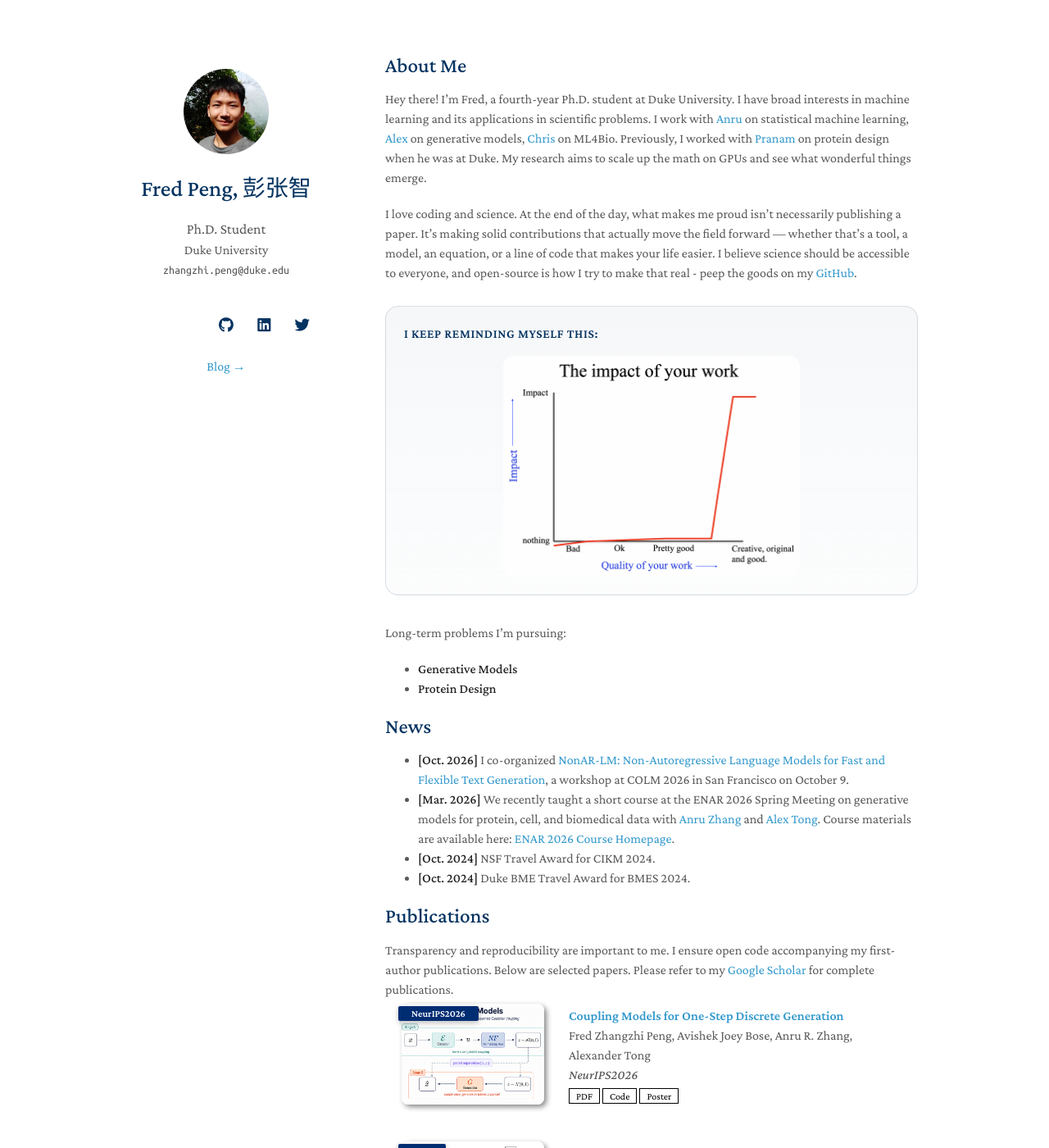
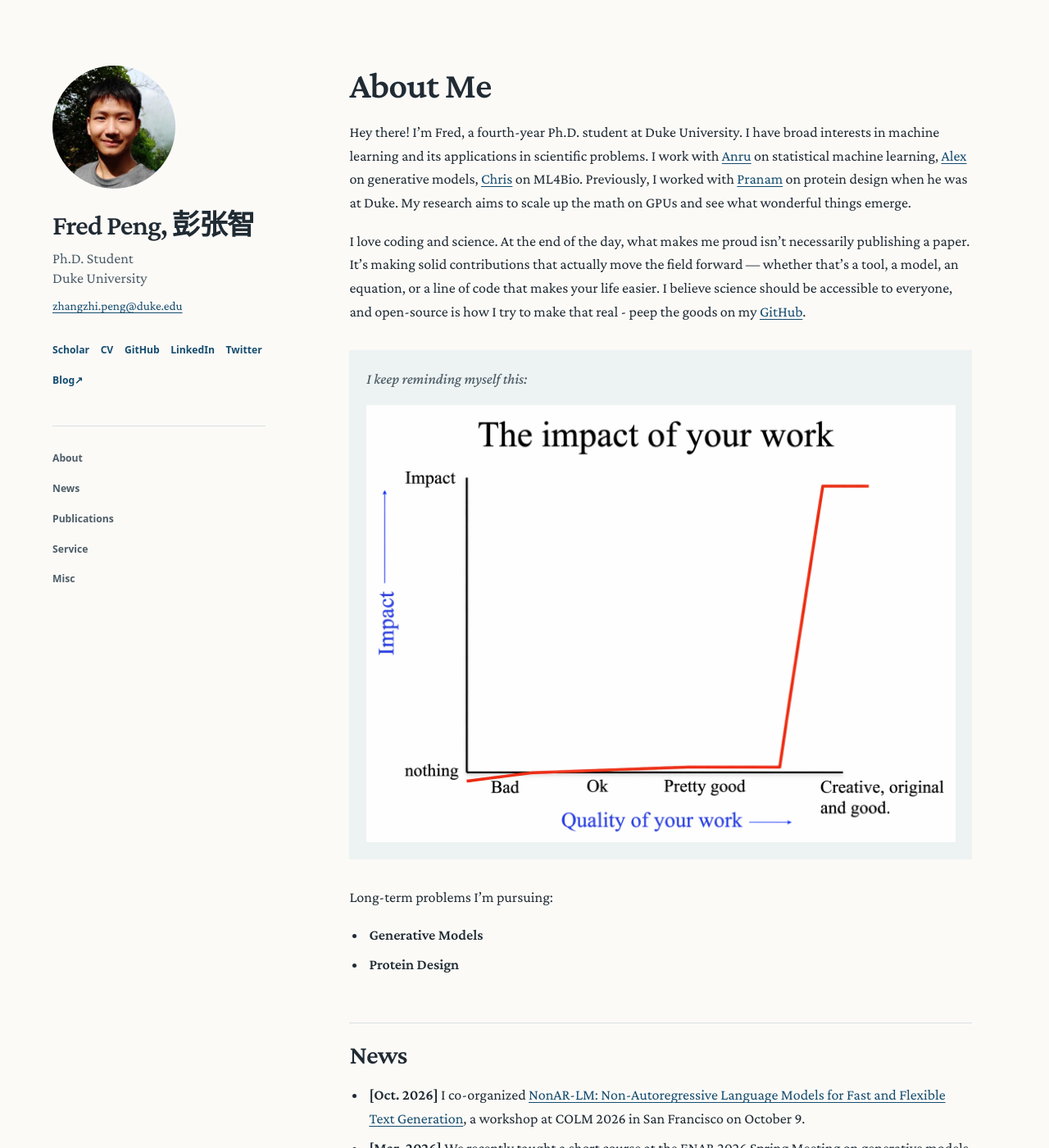
Before and after one commit to pengzhangzhi/home, a Jekyll site: the page built from index.md, in a window 1280 px wide and 1400 px high. Shown: the whole window at 82% size. Built offline with Jekyll 4.4.1, drawn with Linux system fonts in a browser that asks for light colours; nearby versions of some CDN libraries; a style sheet for code colours, icons or effects is not loaded; our own code applies the rules of GitHub Pages for plain Markdown files; some of the changed text lies outside the part shown.

Commit message:
Improve homepage layout and accessibility

```diff
--- a/_includes/publications.md
+++ b/_includes/publications.md
@@ -1,67 +1,27 @@
-<h2 id="publications" style="margin: 2px 0px -15px;">Publications</h2>
+<h2 id="publications">Publications</h2>
+<p>Transparency and reproducibility are important to me. I ensure open code accompanying my first-author publications. Below are selected papers. Please refer to my <a href="https://scholar.google.co.uk/citations?hl=en&user=bZwJ9oUAAAAJ">Google Scholar</a> for complete publications.</p>
 
-<div class="publications">
-<ol class="bibliography">
-
-Transparency and reproducibility are important to me. I ensure open code accompanying my first-author publications. Below are selected papers. Please refer to my <a href="https://scholar.google.co.uk/citations?hl=en&user=bZwJ9oUAAAAJ">Google Scholar</a> for complete publications.
-
-
+<ol class="publications">
 {% for link in site.data.publications.main %}
-
-<li>
-<div class="pub-row">
-  <div class="col-sm-3 abbr" style="position: relative;padding-right: 15px;padding-left: 15px;">
-    {% if link.image %}
-    <img src="{{ link.image }}" class="teaser img-fluid z-depth-1" style="width=100;height=40%">
-    {% endif %}
-    {% if link.conference_short %}
-    <abbr class="badge">{{ link.conference_short }}</abbr>
-    {% endif %}
-  </div>
-  <div class="col-sm-9" style="position: relative;padding-right: 15px;padding-left: 20px;">
-      <div class="title"><a href="{{ link.pdf }}">{{ link.title }}</a></div>
-      <div class="author">{{ link.authors }}</div>
-      <div class="periodical"><em>{{ link.conference }}</em>
+  <li class="publication">
+    {% if link.image %}<div class="publication-image"><img src="{{ link.image | relative_url }}" alt="" loading="lazy">{% if link.conference_short %}<span class="publication-badge">{{ link.conference_short }}</span>{% endif %}</div>{% endif %}
+    <div class="publication-details">
+      <h3>{% if link.pdf %}<a href="{{ link.pdf }}">{{ link.title }}</a>{% else %}{{ link.title }}{% endif %}</h3>
+      <p class="publication-authors">{{ link.authors }}</p>
+      <p class="publication-venue">{{ link.conference }}</p>
+      <div class="publication-links">
+        {% if link.pdf %}<a href="{{ link.pdf }}" aria-label="PDF — {{ link.title | escape }}">PDF</a>{% endif %}
+        {% if link.code %}<a href="{{ link.code }}" aria-label="Code — {{ link.title | escape }}">Code</a>{% endif %}
+        {% if link.page %}<a href="{{ link.page }}" aria-label="Project Page — {{ link.title | escape }}">Project Page</a>{% endif %}
+        {% if link.blog %}<a href="{{ link.blog }}" aria-label="Blog — {{ link.title | escape }}">Blog</a>{% endif %}
+        {% if link.slides %}<a href="{{ link.slides }}" aria-label="Slides — {{ link.title | escape }}">Slides</a>{% endif %}
+        {% if link.poster %}<a href="{{ link.poster }}" aria-label="Poster — {{ link.title | escape }}">Poster</a>{% endif %}
+        {% if link.bibtex %}<a href="{{ link.bibtex }}" aria-label="BibTeX — {{ link.title | escape }}">BibTeX</a>{% endif %}
+        {% if link.video %}<a href="{{ link.video }}" aria-label="Video — {{ link.title | escape }}">Video</a>{% endif %}
+        {% if link.notes %}<strong>{{ link.notes }}</strong>{% endif %}
+        {% if link.others %}{{ link.others }}{% endif %}
       </div>
-    <div class="links">
-      {% if link.pdf %}
-      <a href="{{ link.pdf }}" class="btn btn-sm z-depth-0" role="button" target="_blank" style="font-size:12px;">PDF</a>
-      {% endif %}
-      {% if link.code %}
-      <a href="{{ link.code }}" class="btn btn-sm z-depth-0" role="button" target="_blank" style="font-size:12px;">Code</a>
-      {% endif %}
-      {% if link.page %}
-      <a href="{{ link.page }}" class="btn btn-sm z-depth-0" role="button" target="_blank" style="font-size:12px;">Project Page</a>
-      {% endif %}
-      {% if link.blog %}
-      <a href="{{ link.blog }}" class="btn btn-sm z-depth-0" role="button" target="_blank" style="font-size:12px;">Blog</a>
-      {% endif %}
-      {% if link.slides %}
-      <a href="{{ link.slides }}" class="btn btn-sm z-depth-0" role="button" target="_blank" style="font-size:12px;">Slides</a>
-      {% endif %}
-      {% if link.poster %}
-      <a href="{{ link.poster }}" class="btn btn-sm z-depth-0" role="button" target="_blank" style="font-size:12px;">Poster</a>
-      {% endif %}
-      {% if link.bibtex %}
-      <a href="{{ link.bibtex }}" class="btn btn-sm z-depth-0" role="button" target="_blank" style="font-size:12px;">BibTex</a>
-      {% endif %}
-      {% if link.video %}
-      <a href="{{ link.video }}" class="btn btn-sm z-depth-0" role="button" target="_blank" style="font-size:12px;">Video</a>
-      {% endif %}
-      {% if link.notes %}
-      <strong> <i style="color:#e74d3c">{{ link.notes }}</i></strong>
-      {% endif %}
-      {% if link.others %}
-      {{ link.others }}
-      {% endif %}
     </div>
-  </div>
-</div>
-</li>
-
-<br>
-
+  </li>
 {% endfor %}
-
 </ol>
-</div>
--- a/_layouts/homepage.html
+++ b/_layouts/homepage.html
@@ -1,124 +1,38 @@
 <!DOCTYPE html>
-<html lang="{{ site.lang | default: "en-US" }}">
+<html lang="{{ site.lang | default: 'en-US' }}">
 <head>
-    <title>{{ site.title }} | {{site.affiliation}}</title>
-
-    <meta charset="UTF-8">
-    <meta http-equiv="X-UA-Compatible" content="IE=edge">
+  <meta charset="utf-8">
   <meta name="viewport" content="width=device-width, initial-scale=1">
+  <title>{{ site.title }} | {{ site.affiliation }}</title>
   <meta name="description" content="{{ site.description }}">
-    {% if site.keywords %}
-    <meta name="keywords" content="{{ site.keywords }}">
-    {% endif %}
-    {% if site.canonical %}
-    <link rel="canonical" href="{{ site.canonical }}"/>
-    {% endif %}
-
-    <link rel="icon" media="(prefers-color-scheme:dark)" href="{{ site.favicon_dark }}" type="image/png" />
-    <link rel="icon" media="(prefers-color-scheme:light)" href="{{ site.favicon }}" type="image/png" />
-    <script src="./assets/js/favicon-switcher.js" type="application/javascript"></script>
-
-    <link rel=stylesheet href=https://cdnjs.cloudflare.com/ajax/libs/academicons/1.8.6/css/academicons.min.css integrity="sha256-uFVgMKfistnJAfoCUQigIl+JfUaP47GrRKjf6CTPVmw=" crossorigin=anonymous>
-    <link rel=stylesheet href=https://cdnjs.cloudflare.com/ajax/libs/font-awesome/5.11.2/css/all.min.css integrity="sha256-+N4/V/SbAFiW1MPBCXnfnP9QSN3+Keu+NlB+0ev/YKQ=" crossorigin=anonymous>
-
-    {% if site.font == "Sans Serif" %}
-    <link rel="stylesheet" href="./assets/css/font_sans_serif.css">
-    {% else %}
-    <link rel="stylesheet" href="./assets/css/font.css">
-    {% endif %}
-    {% if site.auto_dark_mode %}
-    <link rel="stylesheet" href="./assets/css/style.css">
-    <link rel="stylesheet" href="./assets/css/publications.css">
-    {% else %}
-    <link rel="stylesheet" href="./assets/css/style-no-dark-mode.css">
-    <link rel="stylesheet" href="./assets/css/publications-no-dark-mode.css">
-    {% endif %}
-
+  <link rel="canonical" href="{{ site.canonical }}">
+  <link rel="icon" href="{{ site.favicon | relative_url }}" type="image/png">
+  <link rel="stylesheet" href="{{ '/assets/css/font.css' | relative_url }}">
+  <link rel="stylesheet" href="{{ '/assets/css/homepage.css' | relative_url }}?v=2">
 </head>
 <body>
-    <div class="wrapper">
-      <header>
-
-        {% if site.avatar %}
-        <a class="image avatar"><img src="{{ site.avatar }}" alt="avatar" /></a>
-        {% endif %}
-
+  <a class="skip-link" href="#main">Skip to content</a>
+  <div class="page-shell">
+    <header class="profile">
+      <div class="profile-inner">
+        {% if site.avatar %}<img class="avatar" src="{{ site.avatar | relative_url }}" alt="Portrait of Fred Peng">{% endif %}
         <h1>{{ site.title }}</h1>
-
-        {% if site.position %}
-        <position style="font-size:1.10rem;">{{ site.position }}</position>
-        <br>
-        {% endif %}
-        {% if site.affiliation %}
-        <a href="{{ site.affiliation_link }}" rel="noopener"><autocolor>{{ site.affiliation }}</autocolor></a>
-        <br>
-        {% endif %}
-        {% if site.email %}
-        <email>{{ site.email }}</email>
-        {% endif %}
-
-        <br>
-        <br>
-        <div class="social-icons">
-        {% if site.google_scholar %}
-        <a style="margin: 0 5px 0 0" href="{{ site.google_scholar }}">
-          <i class="ai ai-google-scholar" style="font-size:1.2rem"></i>
-        </a>
-        {% endif %}
-
-        {% if site.cv_link %}
-        <a style="margin: 0 5px 0 0" href="{{ site.cv_link }}">
-          <i class="ai ai-cv" style="font-size:1.3rem;"></i>
-        </a>
-        {% endif %}
-
-        {% if site.github_link %}
-        <a style="margin: 0 5px 0 0" href="{{ site.github_link }}">
-          <i class="fab fa-github"></i>
-        </a>
-        {% endif %}
-
-        {% if site.linkedin %}
-        <a style="margin: 0 5px 0 0" href="{{ site.linkedin }}">
-          <i class="fab fa-linkedin"></i>
-        </a>
-        {% endif %}
-
-        {% if site.twitter %}
-        <a style="margin: 0 0 0 0" href="{{ site.twitter }}">
-          <i class="fab fa-twitter"></i>
-        </a>
-        {% endif %}
+        <p class="profile-role">{{ site.position }}<br>{{ site.affiliation }}</p>
+        <a class="email" href="mailto:{{ site.email }}">{{ site.email }}</a>
+        <nav class="profile-links" aria-label="Profile links">
+          {% if site.google_scholar %}<a href="{{ site.google_scholar }}">Scholar</a>{% endif %}
+          {% if site.cv_link %}<a href="{{ site.cv_link | relative_url }}">CV</a>{% endif %}
+          {% if site.github_link %}<a href="{{ site.github_link }}">GitHub</a>{% endif %}
+          {% if site.linkedin %}<a href="{{ site.linkedin }}">LinkedIn</a>{% endif %}
+          {% if site.twitter %}<a href="{{ site.twitter }}">Twitter</a>{% endif %}
+          <a href="{{ '/blog/' | relative_url }}">Blog <span aria-hidden="true">↗</span></a>
+        </nav>
+        <nav class="section-links" aria-label="On this page">
+          <a href="#about-me">About</a><a href="#news">News</a><a href="#publications">Publications</a><a href="#services">Service</a><a href="#misc">Misc</a>
+        </nav>
       </div>
-        <p style="margin-top: 20px;"><a href="{{ "/blog/" | relative_url }}">Blog →</a></p>
-        <br>
-
     </header>
-      <section>
-
-      {{ content }}
-
-      <br>
-
-      {% if site.enable_footnote %}
-      <p><small>Powered by Jekyll and <a href="https://github.com/yaoyao-liu/minimal-light" target="_blank" rel="noopener">Minimal Light</a> theme.</small></p>
-      {% endif %}
-
-      </section>
-      <footer>
-
-      </footer>
+    <main id="main" class="content">{{ content }}</main>
   </div>
-    <script src="{{ "/assets/js/scale.fix.js" | relative_url }}"></script>
-    {% if site.google_analytics %}
-    <script>
-      (function(i,s,o,g,r,a,m){i['GoogleAnalyticsObject']=r;i[r]=i[r]||function(){
-      (i[r].q=i[r].q||[]).push(arguments)},i[r].l=1*new Date();a=s.createElement(o),
-      m=s.getElementsByTagName(o)[0];a.async=1;a.src=g;m.parentNode.insertBefore(a,m)
-      })(window,document,'script','https://www.google-analytics.com/analytics.js','ga');
-      ga('create', '{{ site.google_analytics }}', 'auto');
-      ga('send', 'pageview');
-    </script>
-    {% endif %}
 </body>
 </html>
--- a/index.md
+++ b/index.md
@@ -13,7 +13,7 @@
 <div class="north-star-callout">
   <p class="north-star-callout__lead">I keep reminding myself this:</p>
   <figure class="north-star-callout__figure">
-    <img src="./assets/img/impact-of-your-work.png" alt="A figure titled The impact of your work, showing impact rising sharply only when the work becomes creative, original, and good." />
+    <img loading="lazy" src="./assets/img/impact-of-your-work.png" alt="A figure titled The impact of your work, showing impact rising sharply only when the work becomes creative, original, and good." />
   </figure>
 </div>
 
```
Also changed, not shown: other parts of index.md (+1 -1 lines), assets/css/homepage.css (added). Lines whose indentation alone changed are shown as unchanged.
